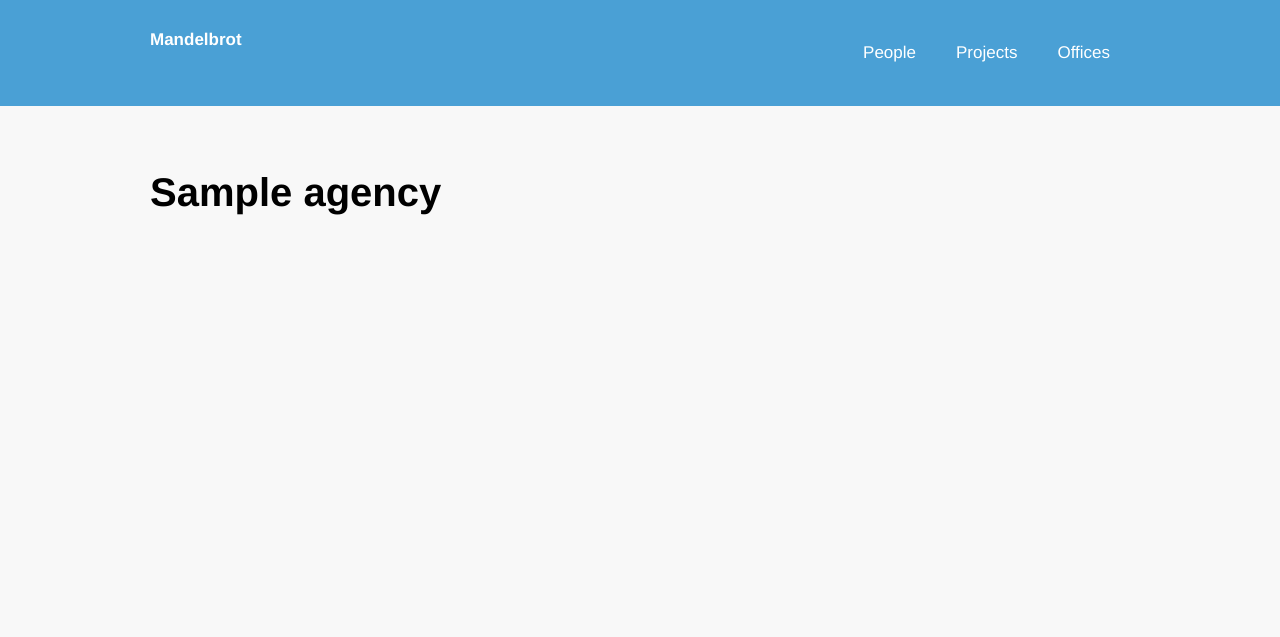
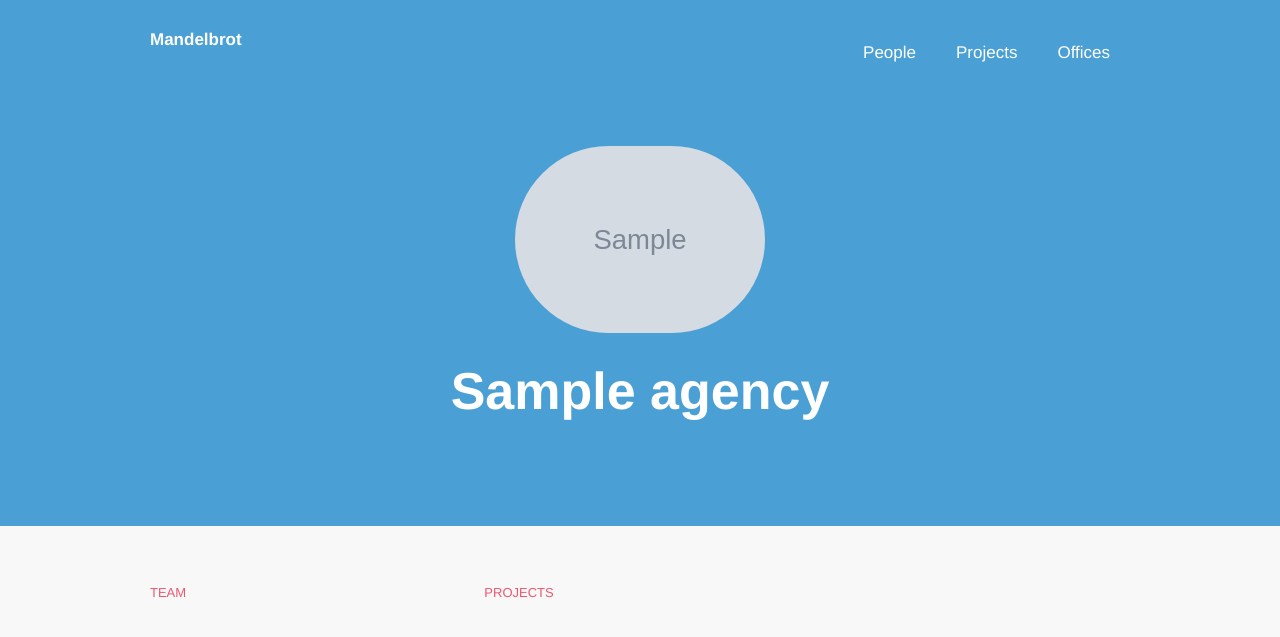
Before and after one commit to paultag/mandelbrot, a Django app: page /agency/1/ in a window 1280 px wide. Shown: the top 637 px of the page. Run offline with Django 3.2, Linux system fonts and the light colour scheme; tables that the repository leaves empty hold one stand-in row (values such as "Sample post"); grey boxes marked "Sample" are stand-in pictures; style sheets or scripts are compiled from the project's sources.

Commit message:
add in an agency shim page

```diff
--- a/mandelbrot/templates/mandelbrot/agency.html
+++ b/mandelbrot/templates/mandelbrot/agency.html
@@ -1,15 +1,37 @@
 {% extends "mandelbrot/base.html" %}
+{% load humanize %}
 
 {% block "main" %}
-     <div id="map"></div>
-    <div id="main" class="usa-grid">
-      <div class="usa-width-full">
-        <h1>{{agency.name}}</h1>
+    <div class="mdl-banner mdl-profile">
+      <div class="usa-grid">
+          <img class="mdl-pic" src="{{agency.photo_url}}">
+          <h3 class="usa-display">{{agency.name}}</h3>
       </div>
     </div>
 
-    {% for membership in agency.get_active_experts %}
-        {{membership}}
-    {% endfor %}
+    <div id="main" class="usa-grid">
+      <div class="mdl-app">
+        <div class="mdl-app-segment">
+          <div class="usa-width-one-third mdl-sidebar">
+            <h6 class="usa-heading-alt">Team</h6>
+            <ul class="usa-unstyled-list">
+                {% for membership in agency.get_active_memberships %}
+              <li>
+                  <a href="{% url "expert" membership.who.id %}">{{membership.who.name}}</a>
+                  <span class="mdl-meta"></span>
+              </li>
+              {% endfor %}
+            </ul>
+
+          </div>
+
+           <div class="usa-width-two-thirds">
+            <h6 class="usa-heading-alt">Projects</h6>
+            <p>
+            </p>
+          </div>
+       </div>
+      </div>
+    </div>
 
 {% endblock %}
--- a/mandelbrot/templates/mandelbrot/project.html
+++ b/mandelbrot/templates/mandelbrot/project.html
@@ -26,6 +26,12 @@
       <div class="mdl-app">
         <div class="mdl-app-segment">
           <div class="usa-width-one-third mdl-sidebar">
+            <h6 class="usa-heading-alt">Agency</h6>
+            <ul class="usa-unstyled-list">
+{% for agency in project.agencies.all %}
+                <li><a href="{% url "agency" agency.id %}">{{agency.name}}</a></li>
+{% endfor %}
+            </ul>
             <h6 class="usa-heading-alt">Team Members</h6>
             <ul class="usa-unstyled-list">
 {% for membership in project.get_active_memberships %}
```
